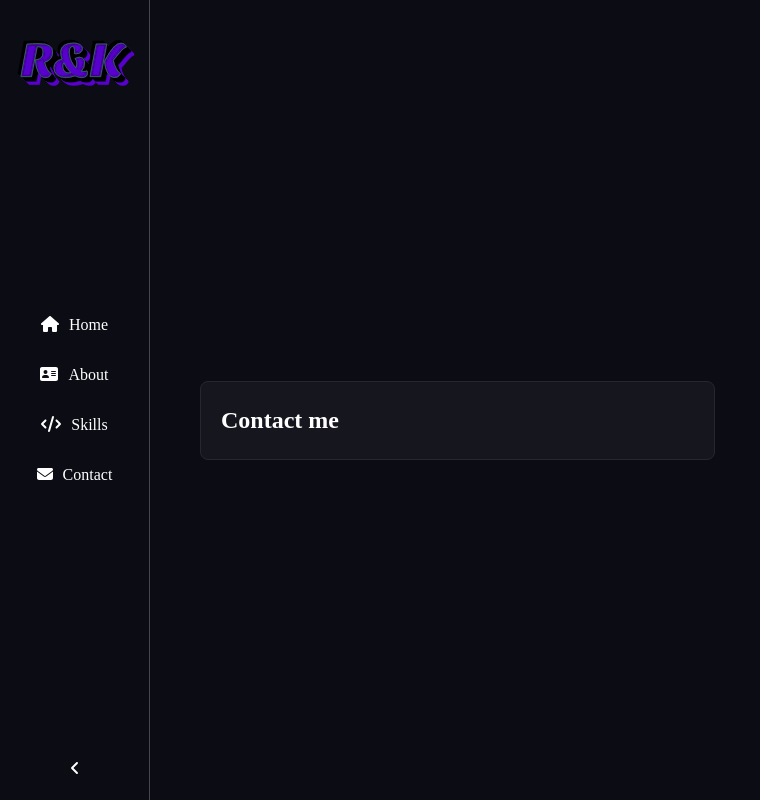
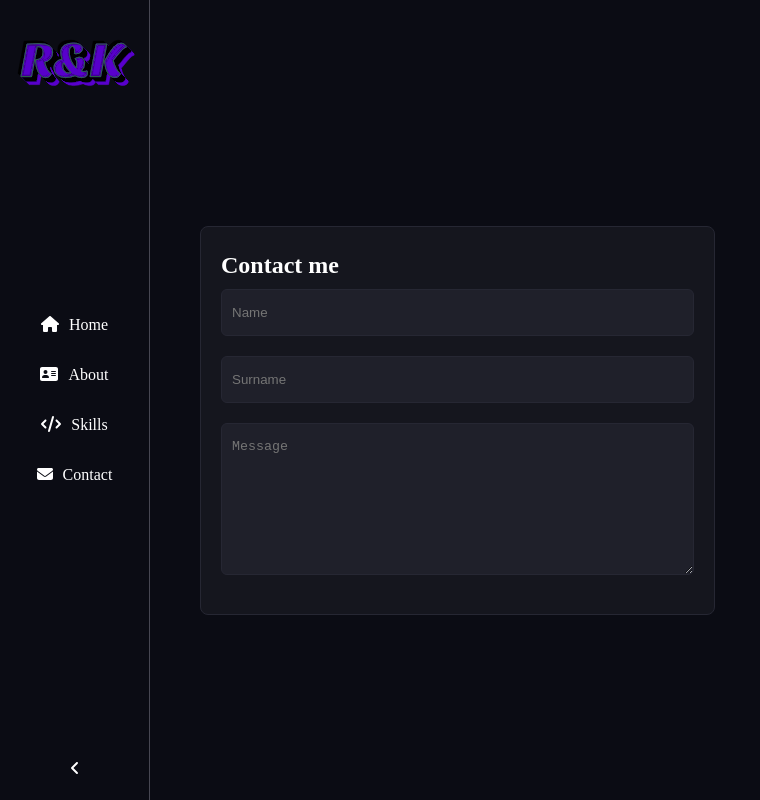
Before and after one commit to KoMeSa/portfolio-vue3, a Vue app: page /contact in a window 1280 px wide. Shown: the whole page, without its empty margins (0-760 px from the left). Built offline with nearby package versions, Linux system fonts and the light colour scheme.

Commit message:
Added input and textarea

```diff
--- /dev/null
+++ b/src/components/UI/RInput.vue
@@ -0,0 +1,30 @@
+<script setup>
+import { defineProps } from "vue";
+
+const props = defineProps({
+  typeField: {
+    type: String,
+    default: "text",
+  },
+  placeholder: {
+    type: String,
+    default: "Field",
+  },
+});
+</script>
+
+
+<template>
+  <input type="typeField" class="custom-input" :placeholder="placeholder" />
+</template>
+
+<style lang="scss" scoped>
+.custom-input {
+  width: 100%;
+  background: $color-input;
+  padding: 15px 10px;
+  border: 1px solid $color-border;
+  margin: 10px 0px;
+  border-radius: 6px;
+}
+</style>
--- /dev/null
+++ b/src/components/UI/RTextarea.vue
@@ -0,0 +1,30 @@
+<script setup>
+import { defineProps } from "vue";
+
+const props = defineProps({
+  typeField: {
+    type: String,
+    default: "text",
+  },
+  placeholder: {
+    type: String,
+    default: "Field",
+  },
+});
+</script>
+
+
+<template>
+  <textarea :placeholder="placeholder" name="" id="" rows="8" class="custom-tex"></textarea>
+</template>
+
+<style lang="scss">
+.custom-tex {
+  width: 100%;
+  background: $color-input;
+  padding: 15px 10px;
+  border: 1px solid $color-border;
+  margin: 10px 0px;
+  border-radius: 6px;
+}
+</style>
--- a/src/views/ContactView.vue
+++ b/src/views/ContactView.vue
@@ -1,5 +1,7 @@
 <script  setup>
 import Card from "@/components/UI/RCard.vue";
+import RInput from "@/components/UI/RInput.vue";
+import RTextarea from "@/components/UI/RTextarea.vue";
 </script>
 
 <template>
@@ -7,6 +9,9 @@ import Card from "@/components/UI/RCard.vue";
     <div>
       <Card>
         <h2>Contact me</h2>
+        <RInput placeholder="Name"></RInput>
+        <RInput placeholder="Surname"></RInput>
+        <RTextarea placeholder="Message"></RTextarea>
       </Card>
     </div>
     <div></div>
```
